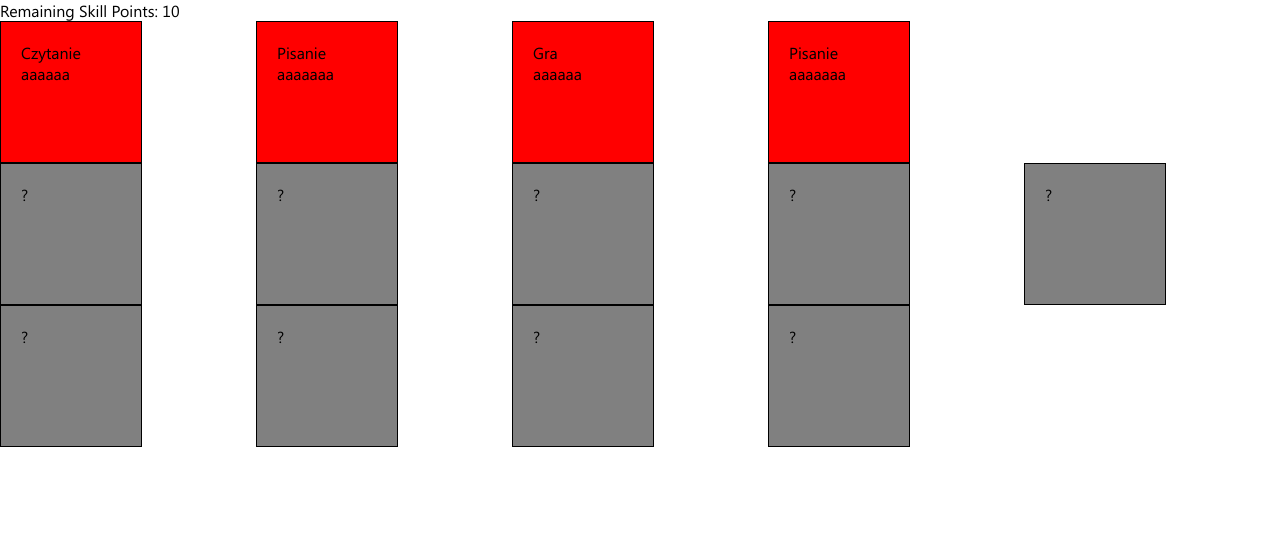
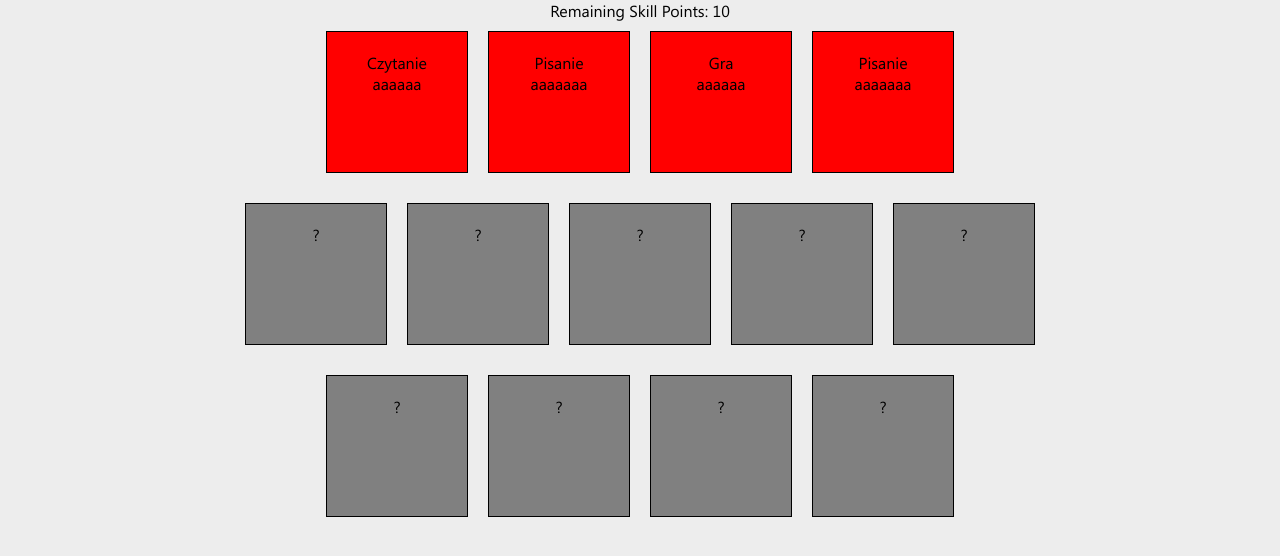
Before and after one commit to LanternCode/SkillTree, a React (Create React App) app: page / in a window 1280 px wide. Shown: the top 556 px of the page. Built offline with nearby package versions, Linux system fonts and the light colour scheme.

Commit message:
Organised skills into rows and applied styles to them

```diff
--- a/src/App.jsx
+++ b/src/App.jsx
@@ -1,5 +1,6 @@
 import React, { Component } from "react";
 import Skill from "./components/Skill";
+import SkillRow from "./components/SkillRow";
 import "./styles/App.css";
 
 class App extends Component {
@@ -218,14 +219,16 @@ class App extends Component {
                 {this.state.maximumSkillPoints - this.state.currentSkillPoints}
                 <div className="skills">
                     <br />
-                    {this.state.skills.map(skill => {
+                    {/* <SkillRow
+                        toDisplay={this.state.skills.map(skill => {
                             return (
                                 <Skill
                                     key={skill.id}
                                     skill={skill}
                                     unlockedSkills={this.state.ownedSkills}
                                     hidden={
-                                    skill.depth > this.state.depthReached + 1
+                                        skill.depth >
+                                        this.state.depthReached + 1
                                             ? true
                                             : false
                                     }
@@ -233,6 +236,64 @@ class App extends Component {
                                 />
                             );
                         })}
+                    /> */}
+                    <SkillRow
+                        rowDepth="1"
+                        toDisplay={this.state.skills.map(skill => {
+                            return skill.depth === 1 ? (
+                                <Skill
+                                    key={skill.id}
+                                    skill={skill}
+                                    unlockedSkills={this.state.ownedSkills}
+                                    hidden={
+                                        skill.depth >
+                                        this.state.depthReached + 1
+                                            ? true
+                                            : false
+                                    }
+                                    handleLock={this.handleLock}
+                                />
+                            ) : null;
+                        })}
+                    />
+                    <SkillRow
+                        rowDepth="2"
+                        toDisplay={this.state.skills.map(skill => {
+                            return skill.depth === 2 ? (
+                                <Skill
+                                    key={skill.id}
+                                    skill={skill}
+                                    unlockedSkills={this.state.ownedSkills}
+                                    hidden={
+                                        skill.depth >
+                                        this.state.depthReached + 1
+                                            ? true
+                                            : false
+                                    }
+                                    handleLock={this.handleLock}
+                                />
+                            ) : null;
+                        })}
+                    />
+                    <SkillRow
+                        rowDepth="3"
+                        toDisplay={this.state.skills.map(skill => {
+                            return skill.depth === 3 ? (
+                                <Skill
+                                    key={skill.id}
+                                    skill={skill}
+                                    unlockedSkills={this.state.ownedSkills}
+                                    hidden={
+                                        skill.depth >
+                                        this.state.depthReached + 1
+                                            ? true
+                                            : false
+                                    }
+                                    handleLock={this.handleLock}
+                                />
+                            ) : null;
+                        })}
+                    />
                 </div>
             </div>
         );
--- /dev/null
+++ b/src/components/SkillRow.jsx
@@ -0,0 +1,14 @@
+import React, { Component } from "react";
+import "../styles/Skill.css";
+
+class SkillRow extends Component {
+    render() {
+        return (
+            <div className={"SkillRow--" + this.props.rowDepth}>
+                {this.props.toDisplay}
+            </div>
+        );
+    }
+}
+
+export default SkillRow;
--- a/src/styles/App.css
+++ b/src/styles/App.css
@@ -5,4 +5,9 @@
 
 * {
     font-family: "Global";
+    text-align: center;
 }
+
+body {
+    background-color: #ededed;
+}
--- a/src/styles/Skill.css
+++ b/src/styles/Skill.css
@@ -1,6 +1,7 @@
 .skills {
     display: grid;
-    grid-template-rows: 2;
+    grid-template-rows: 3;
+    grid-gap: 10px;
 }
 
 .skill {
@@ -8,8 +9,9 @@
     padding: 20px;
     width: 100px;
     height: 100px;
+    margin: 10px;
     background-color: red;
-    grid-row: 1;
+    display: inline-block;
 }
 
 .skill-unlocked {
@@ -20,14 +22,17 @@
     background-color: gray;
 }
 
-.skill-depth-1 {
+.SkillRow--1 {
     grid-row: 1;
+    text-align: center;
 }
 
-.skill-depth-2 {
+.SkillRow--2 {
     grid-row: 2;
+    text-align: center;
 }
 
-.skill-depth-3 {
+.SkillRow--3 {
     grid-row: 3;
+    text-align: center;
 }
```
Lines whose indentation alone changed are shown as unchanged.
